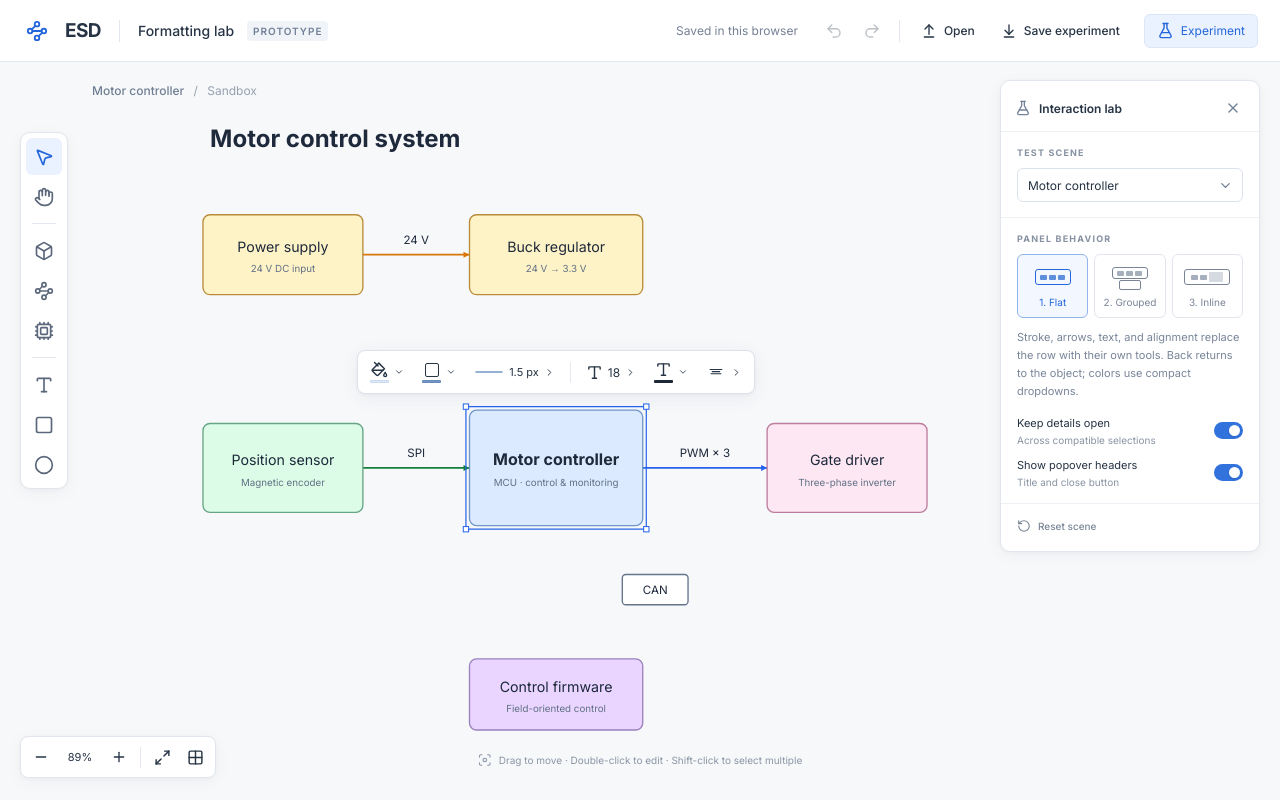
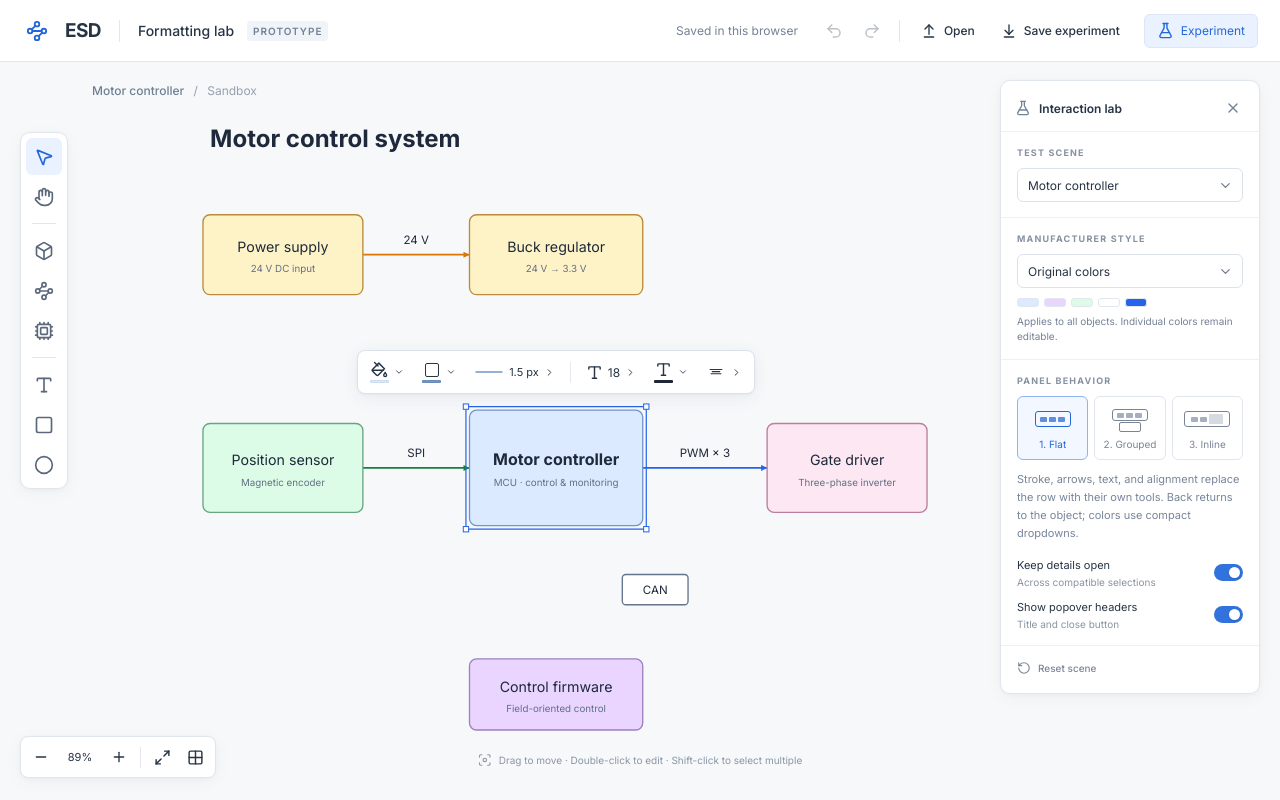
Before and after one commit to foilsv/ESD, a React (Vite) app: page / in a window 1280 px wide. Built offline with nearby package versions, Linux system fonts and the light colour scheme.

Commit message:
Add manufacturer style palettes with undoable persistence

```diff
--- a/src/App.tsx
+++ b/src/App.tsx
@@ -48,14 +48,20 @@ import {
   type Style,
 } from './model';
 import { createScene, scenes, type Scene } from './fixtures';
+import {
+  applyManufacturerStyle,
+  manufacturerStyles,
+  type ManufacturerStyle,
+} from './manufacturerStyles';
 import { loadSnapshot, saveSnapshot, parseSnapshot, type Snapshot } from './storage';
 import { behaviors, compatibleDetail, detailOnTextEntry, toolbarContext } from './toolbarModel';
 
 type Tool = 'select' | 'hand' | 'connect';
-type History = { past: DiagramObject[][]; present: DiagramObject[]; future: DiagramObject[][] };
+type DiagramState = { objects: DiagramObject[]; manufacturer: ManufacturerStyle };
+type History = { past: DiagramState[]; present: DiagramState; future: DiagramState[] };
 type Drag = {
   point: Point;
-  before: DiagramObject[];
+  before: DiagramState;
   ids: string[];
   kind: 'move' | 'pan' | 'resize';
   view: View;
@@ -66,10 +72,13 @@ export default function App() {
   const [scene, setScene] = useState<Scene>(initial?.scene ?? 'system');
   const [history, setHistory] = useState<History>({
     past: [],
-    present: initial?.objects ?? createScene('system'),
+    present: {
+      objects: initial?.objects ?? createScene('system'),
+      manufacturer: initial?.manufacturer ?? 'default',
+    },
     future: [],
   });
-  const objects = history.present;
+  const { objects, manufacturer } = history.present;
   const [selected, setSelected] = useState<string[]>(
     objects.some((o) => o.id === 'mcu') ? ['mcu'] : [],
   );
@@ -93,12 +102,13 @@ export default function App() {
   const chosen = objects.filter((o) => selected.includes(o.id));
   const selectedBounds = union(chosen.map((o) => bounds(o, objects)));
   const commit = useCallback(
-    (next: DiagramObject[]) =>
-      setHistory((h) =>
-        JSON.stringify(h.present) === JSON.stringify(next)
+    (objects: DiagramObject[], manufacturer?: ManufacturerStyle) =>
+      setHistory((h) => {
+        const next = { objects, manufacturer: manufacturer ?? h.present.manufacturer };
+        return JSON.stringify(h.present) === JSON.stringify(next)
           ? h
-          : { past: [...h.past.slice(-49), h.present], present: next, future: [] },
-      ),
+          : { past: [...h.past.slice(-49), h.present], present: next, future: [] };
+      }),
     [],
   );
   const announce = (message: string) => setNotice(message);
@@ -140,12 +150,20 @@ export default function App() {
     const timeout = window.setTimeout(
       () =>
         setSaved(
-          saveSnapshot({ version: 2, objects, scene, behavior, sticky, showPopoverHeaders }),
+          saveSnapshot({
+            version: 2,
+            objects,
+            scene,
+            behavior,
+            sticky,
+            showPopoverHeaders,
+            manufacturer,
+          }),
         ),
       300,
     );
     return () => clearTimeout(timeout);
-  }, [objects, scene, behavior, sticky, showPopoverHeaders]);
+  }, [objects, scene, behavior, sticky, showPopoverHeaders, manufacturer]);
   useEffect(() => {
     if (!notice) return;
     const timeout = window.setTimeout(() => setNotice(''), 4000);
@@ -190,8 +208,21 @@ export default function App() {
   function patchObjects(patch: Partial<DiagramObject>) {
     commit(objects.map((o) => (selected.includes(o.id) ? { ...o, ...patch } : o)));
   }
+  function changeManufacturer(next: ManufacturerStyle) {
+    const current = editing
+      ? objects.map((o) => (o.id === editing ? { ...o, label: draft.trim() || o.label } : o))
+      : objects;
+    commit(applyManufacturerStyle(current, next), next);
+    setEditing(null);
+    setDetail(null);
+    announce(
+      next === 'default'
+        ? 'Original diagram colors restored.'
+        : manufacturerStyles[next].label + ' colors applied to the diagram.',
+    );
+  }
   function changeScene(next: Scene) {
-    const items = createScene(next);
+    const items = applyManufacturerStyle(createScene(next), manufacturer);
     commit(items);
     setScene(next);
     setSelected(items.some((o) => o.id === 'mcu') ? ['mcu'] : ['block']);
@@ -226,7 +257,7 @@ export default function App() {
     const existing = editing
       ? objects.map((o) => (o.id === editing ? { ...o, label: draft.trim() || o.label } : o))
       : objects;
-    commit([...existing, object]);
+    commit([...existing, ...applyManufacturerStyle([object], manufacturer)]);
     setSelected([id]);
     setDetail(kind === 'text' ? detailOnTextEntry(behavior) : null);
     setTool('select');
@@ -261,7 +292,7 @@ export default function App() {
         reversed: false,
         style: { ...defaultStyle, stroke: '#2563eb', width: 2, fontSize: 13 },
       };
-      commit([...objects, line]);
+      commit([...objects, ...applyManufacturerStyle([line], manufacturer)]);
       setSelected([line.id]);
       setConnectSource(null);
       setTool('select');
@@ -282,7 +313,7 @@ export default function App() {
         : objects;
       drag.current = {
         point: { x: event.clientX, y: event.clientY },
-        before,
+        before: { objects: before, manufacturer },
         ids,
         kind: resize ? 'resize' : 'move',
         view,
@@ -294,7 +325,7 @@ export default function App() {
   function startPan(event: ReactPointerEvent) {
     drag.current = {
       point: { x: event.clientX, y: event.clientY },
-      before: objects,
+      before: history.present,
       ids: [],
       kind: 'pan',
       view,
@@ -324,14 +355,14 @@ export default function App() {
       setView({ ...current.view, x: current.view.x + dx, y: current.view.y + dy });
       return;
     }
-    const next = current.before.map((o) =>
+    const next = current.before.objects.map((o) =>
       current.ids.includes(o.id)
         ? current.kind === 'resize'
           ? { ...o, w: Math.max(50, o.w + dx / view.zoom), h: Math.max(30, o.h + dy / view.zoom) }
           : { ...o, x: o.x + dx / view.zoom, y: o.y + dy / view.zoom }
         : o,
     );
-    setHistory((h) => ({ ...h, present: next }));
+    setHistory((h) => ({ ...h, present: { ...h.present, objects: next } }));
   }
   function end() {
     const current = drag.current;
@@ -431,6 +462,7 @@ export default function App() {
       behavior,
       sticky,
       showPopoverHeaders,
+      manufacturer,
     };
     const url = URL.createObjectURL(
       new Blob([JSON.stringify(snapshot, null, 2)], { type: 'application/json' }),
@@ -451,7 +483,7 @@ export default function App() {
     try {
       const snapshot = parseSnapshot(JSON.parse(await file.text()));
       if (!snapshot) throw new Error('Invalid file');
-      commit(snapshot.objects);
+      commit(snapshot.objects, snapshot.manufacturer ?? 'default');
       setScene(snapshot.scene);
       setBehavior(snapshot.behavior);
       setSticky(snapshot.sticky);
@@ -704,6 +736,42 @@ export default function App() {
               </div>
             </div>
             <div className="experiment-section">
+              <label className="eyebrow" htmlFor="manufacturer-style">
+                MANUFACTURER STYLE
+              </label>
+              <div className="select-wrap">
+                <select
+                  id="manufacturer-style"
+                  value={manufacturer}
+                  aria-describedby="manufacturer-style-note"
+                  onChange={(e) => changeManufacturer(e.target.value as ManufacturerStyle)}
+                >
+                  {Object.entries(manufacturerStyles).map(([id, palette]) => (
+                    <option key={id} value={id}>
+                      {palette.label}
+                    </option>
+                  ))}
+                </select>
+                <ChevronDown size={15} />
+              </div>
+              <div className="manufacturer-swatches" aria-hidden="true">
+                {[
+                  ...new Set([
+                    manufacturerStyles[manufacturer].primary,
+                    manufacturerStyles[manufacturer].control,
+                    manufacturerStyles[manufacturer].sensor,
+                    manufacturerStyles[manufacturer].surface,
+                    manufacturerStyles[manufacturer].connection,
+                  ]),
+                ].map((color) => (
+                  <i key={color} style={{ backgroundColor: color }} />
+                ))}
+              </div>
+              <p id="manufacturer-style-note" className="manufacturer-note">
+                Applies to all objects. Individual colors remain editable.
+              </p>
+            </div>
+            <div className="experiment-section">
               <div className="eyebrow">PANEL BEHAVIOR</div>
               <div className="behavior-options" role="group" aria-label="Panel behavior">
                 {behaviors.map((b, i) => (
--- a/src/DiagramCanvas.tsx
+++ b/src/DiagramCanvas.tsx
@@ -230,6 +230,7 @@ export default function DiagramCanvas(props: Props) {
                     .filter(Boolean)
                     .join(' '),
                   color: style.textColor,
+                  backgroundColor: !isLine(object) && kind !== 'text' ? style.fill : '#ffffff',
                   textAlign: style.align,
                 }}
               />
@@ -262,6 +263,7 @@ export default function DiagramCanvas(props: Props) {
             y={label.y + label.h + 12}
             textAnchor="middle"
             className="object-subtitle"
+            style={object.originalColors ? { fill: style.textColor } : undefined}
           >
             {object.subtitle}
           </text>
--- a/src/fixtures.ts
+++ b/src/fixtures.ts
@@ -10,8 +10,9 @@ function item(
   h = 92,
   style: Partial<Style> = {},
   subtitle?: string,
+  colorRole?: DiagramObject['colorRole'],
 ): DiagramObject {
-  return { id, kind, label, x, y, w, h, subtitle, style: { ...defaultStyle, ...style } };
+  return { id, kind, label, x, y, w, h, subtitle, colorRole, style: { ...defaultStyle, ...style } };
 }
 function connection(
   id: string,
@@ -93,6 +94,7 @@ export function createScene(scene: Scene): DiagramObject[] {
       100,
       { fill: '#dcfce7', stroke: '#67a583' },
       'Magnetic encoder',
+      'sensor',
     ),
     item(
       'mcu',
@@ -104,6 +106,7 @@ export function createScene(scene: Scene): DiagramObject[] {
       130,
       { fill: '#dbeafe', stroke: '#7296c7', bold: true, fontSize: 18 },
       'MCU · control & monitoring',
+      'control',
     ),
     item(
       'driver',
@@ -163,6 +166,7 @@ export function createScene(scene: Scene): DiagramObject[] {
         90,
         { fill: '#dcfce7' },
         'Thermistor input',
+        'sensor',
       ),
     );
     nodes.push(connection('can', 'CAN', 'regulator', 'comm', '#7c3aed'));
--- /dev/null
+++ b/src/manufacturerStyles.ts
@@ -0,0 +1,139 @@
+import { isLine, type DiagramObject, type Style } from './model';
+
+export type ObjectColors = Pick<Style, 'fill' | 'stroke' | 'textColor'>;
+export type ManufacturerStyle = 'default' | 'stm' | 'infineon' | 'renesas' | 'nxp' | 'ti';
+
+type Palette = {
+  label: string;
+  primary: string;
+  control: string;
+  sensor: string;
+  surface: string;
+  border: string;
+  connection: string;
+  ink: string;
+};
+
+// Diagram palettes interpreted from the user-supplied screenshots, not brand guidelines.
+export const manufacturerStyles: Record<ManufacturerStyle, Palette> = {
+  default: {
+    label: 'Original colors',
+    primary: '#dbeafe',
+    control: '#e9d5ff',
+    sensor: '#dcfce7',
+    surface: '#ffffff',
+    border: '#64748b',
+    connection: '#2563eb',
+    ink: '#1e293b',
+  },
+  stm: {
+    label: 'STM',
+    primary: '#32b2df',
+    control: '#32b2df',
+    sensor: '#32b2df',
+    surface: '#ffffff',
+    border: '#536b8a',
+    connection: '#ff168b',
+    ink: '#03234b',
+  },
+  infineon: {
+    label: 'Infineon',
+    primary: '#399b91',
+    control: '#bd2d87',
+    sensor: '#ff9933',
+    surface: '#e0f3f2',
+    border: '#92c9c4',
+    connection: '#303b3b',
+    ink: '#143d39',
+  },
+  renesas: {
+    label: 'Renesas',
+    primary: '#0075b9',
+    control: '#0075b9',
+    sensor: '#0075b9',
+    surface: '#e4f2fa',
+    border: '#4ca2cf',
+    connection: '#202b33',
+    ink: '#003b64',
+  },
+  nxp: {
+    label: 'NXP',
+    primary: '#70acd8',
+    control: '#ff8000',
+    sensor: '#70acd8',
+    surface: '#c5dff1',
+    border: '#8ca5b4',
+    connection: '#4d5357',
+    ink: '#142a38',
+  },
+  ti: {
+    label: 'TI',
+    primary: '#008295',
+    control: '#008295',
+    sensor: '#008295',
+    surface: '#daf1f4',
+    border: '#9fd5de',
+    connection: '#202b33',
+    ink: '#00343d',
+  },
+};
+
+function luminance(hex: string) {
+  const channels = [1, 3, 5].map((offset) => {
+    const value = parseInt(hex.slice(offset, offset + 2), 16) / 255;
+    return value <= 0.04045 ? value / 12.92 : ((value + 0.055) / 1.055) ** 2.4;
+  });
+  return channels[0] * 0.2126 + channels[1] * 0.7152 + channels[2] * 0.0722;
+}
+
+function labelColor(fill: string, ink: string) {
+  const background = luminance(fill);
+  const darkContrast = (background + 0.05) / (luminance(ink) + 0.05);
+  const lightContrast = 1.05 / (background + 0.05);
+  if (Math.max(darkContrast, lightContrast) < 4.5) return '#000000';
+  return darkContrast >= lightContrast ? ink : '#ffffff';
+}
+
+export function applyManufacturerStyle(
+  objects: DiagramObject[],
+  manufacturer: ManufacturerStyle,
+): DiagramObject[] {
+  return objects.map((object) => {
+    if (manufacturer === 'default') {
+      if (!object.originalColors) return object;
+      const { originalColors, ...rest } = object;
+      return { ...rest, style: { ...object.style, ...originalColors } };
+    }
+    const palette = manufacturerStyles[manufacturer];
+    const originalColors = object.originalColors ?? {
+      fill: object.style.fill,
+      stroke: object.style.stroke,
+      textColor: object.style.textColor,
+    };
+    let colors: Partial<ObjectColors>;
+    if (isLine(object)) {
+      colors = { stroke: palette.connection, textColor: palette.ink };
+    } else if (object.kind === 'symbol') {
+      colors = { stroke: palette.ink };
+    } else if (object.kind === 'text') {
+      colors = { textColor: palette.ink };
+    } else {
+      const surface = ['rectangle', 'ellipse'].includes(object.kind);
+      const fill = surface
+        ? palette.surface
+        : object.colorRole === 'control' || object.kind === 'software'
+          ? palette.control
+          : object.colorRole === 'sensor'
+            ? palette.sensor
+            : object.kind === 'port'
+              ? palette.border
+              : palette.primary;
+      colors = {
+        fill,
+        stroke: surface ? palette.border : fill,
+        textColor: labelColor(fill, palette.ink),
+      };
+    }
+    return { ...object, originalColors, style: { ...object.style, ...colors } };
+  });
+}
--- a/src/model.ts
+++ b/src/model.ts
@@ -47,6 +47,8 @@ export interface DiagramObject {
   w: number;
   h: number;
   style: Style;
+  colorRole?: 'control' | 'sensor';
+  originalColors?: Pick<Style, 'fill' | 'stroke' | 'textColor'>;
   source?: string;
   target?: string;
   directional?: boolean;
--- a/src/storage.ts
+++ b/src/storage.ts
@@ -1,5 +1,6 @@
 import { kinds, fonts, type DiagramObject, type PanelBehavior } from './model';
-import { type Scene, scenes } from './fixtures';
+import { createScene, type Scene, scenes } from './fixtures';
+import { manufacturerStyles, type ManufacturerStyle } from './manufacturerStyles';
 
 const key = 'esd-formatting-lab.v2';
 export interface Snapshot {
@@ -9,6 +10,7 @@ export interface Snapshot {
   behavior: PanelBehavior;
   sticky: boolean;
   showPopoverHeaders?: boolean;
+  manufacturer?: ManufacturerStyle;
 }
 export function validSnapshot(input: unknown): input is Snapshot {
   if (!input || typeof input !== 'object') return false;
@@ -19,6 +21,9 @@ export function validSnapshot(input: unknown): input is Snapshot {
     ['flat', 'grouped', 'inline'].includes(data.behavior) &&
     typeof data.sticky === 'boolean' &&
     (data.showPopoverHeaders === undefined || typeof data.showPopoverHeaders === 'boolean') &&
+    (data.manufacturer === undefined ||
+      (typeof data.manufacturer === 'string' &&
+        Object.hasOwn(manufacturerStyles, data.manufacturer))) &&
     Array.isArray(data.objects) &&
     data.objects.length <= 200 &&
     new Set(data.objects.map((o) => o?.id)).size === data.objects.length &&
@@ -35,6 +40,12 @@ export function validSnapshot(input: unknown): input is Snapshot {
         ) &&
         o.w >= 0 &&
         o.h >= 0 &&
+        (o.colorRole === undefined || ['control', 'sensor'].includes(o.colorRole)) &&
+        (o.originalColors === undefined ||
+          (o.originalColors &&
+            [o.originalColors.fill, o.originalColors.stroke, o.originalColors.textColor].every(
+              (c) => typeof c === 'string' && (/^#[0-9a-f]{6}$/i.test(c) || c === 'transparent'),
+            ))) &&
         o.style &&
         [o.style.fill, o.style.stroke, o.style.textColor].every(
           (c) => typeof c === 'string' && (/^#[0-9a-f]{6}$/i.test(c) || c === 'transparent'),
@@ -68,9 +79,14 @@ export function parseSnapshot(input: unknown): Snapshot | null {
   const data = input as Record<string, unknown>;
   if (![1, 2].includes(Number(data.version)) || !Array.isArray(data.objects)) return null;
   const legacyNames: Record<string, PanelBehavior> = { replace: 'flat', stack: 'grouped' };
+  const fixture =
+    typeof data.scene === 'string' && Object.hasOwn(scenes, data.scene)
+      ? createScene(data.scene as Scene)
+      : [];
   const migrated = {
     ...data,
     version: 2,
+    manufacturer: data.manufacturer === undefined ? 'default' : data.manufacturer,
     showPopoverHeaders: data.showPopoverHeaders === undefined ? true : data.showPopoverHeaders,
     behavior:
       typeof data.behavior === 'string'
@@ -80,6 +96,11 @@ export function parseSnapshot(input: unknown): Snapshot | null {
       object && typeof object === 'object'
         ? {
             ...object,
+            colorRole:
+              object.colorRole === undefined
+                ? fixture.find((item) => item.id === object.id && item.kind === object.kind)
+                    ?.colorRole
+                : object.colorRole,
             style: {
               underline: false,
               strikethrough: false,
--- a/src/styles.css
+++ b/src/styles.css
@@ -562,6 +562,23 @@ button[aria-pressed='true']:not(.swatch):not(.color-swatch) {
   top: 10px;
   pointer-events: none;
   color: #6d7c90;
+}
+.manufacturer-swatches {
+  display: flex;
+  gap: 5px;
+  margin-top: 10px;
+}
+.manufacturer-swatches i {
+  width: 22px;
+  height: 9px;
+  border: 1px solid var(--border);
+  border-radius: 3px;
+}
+.manufacturer-note {
+  margin: 7px 0 0;
+  font-size: 10px;
+  line-height: 1.5;
+  color: var(--muted);
 }
 .behavior-options {
   display: grid;
```
Also changed, not shown: 3 other files (tests, documents, lock files or other folders).
